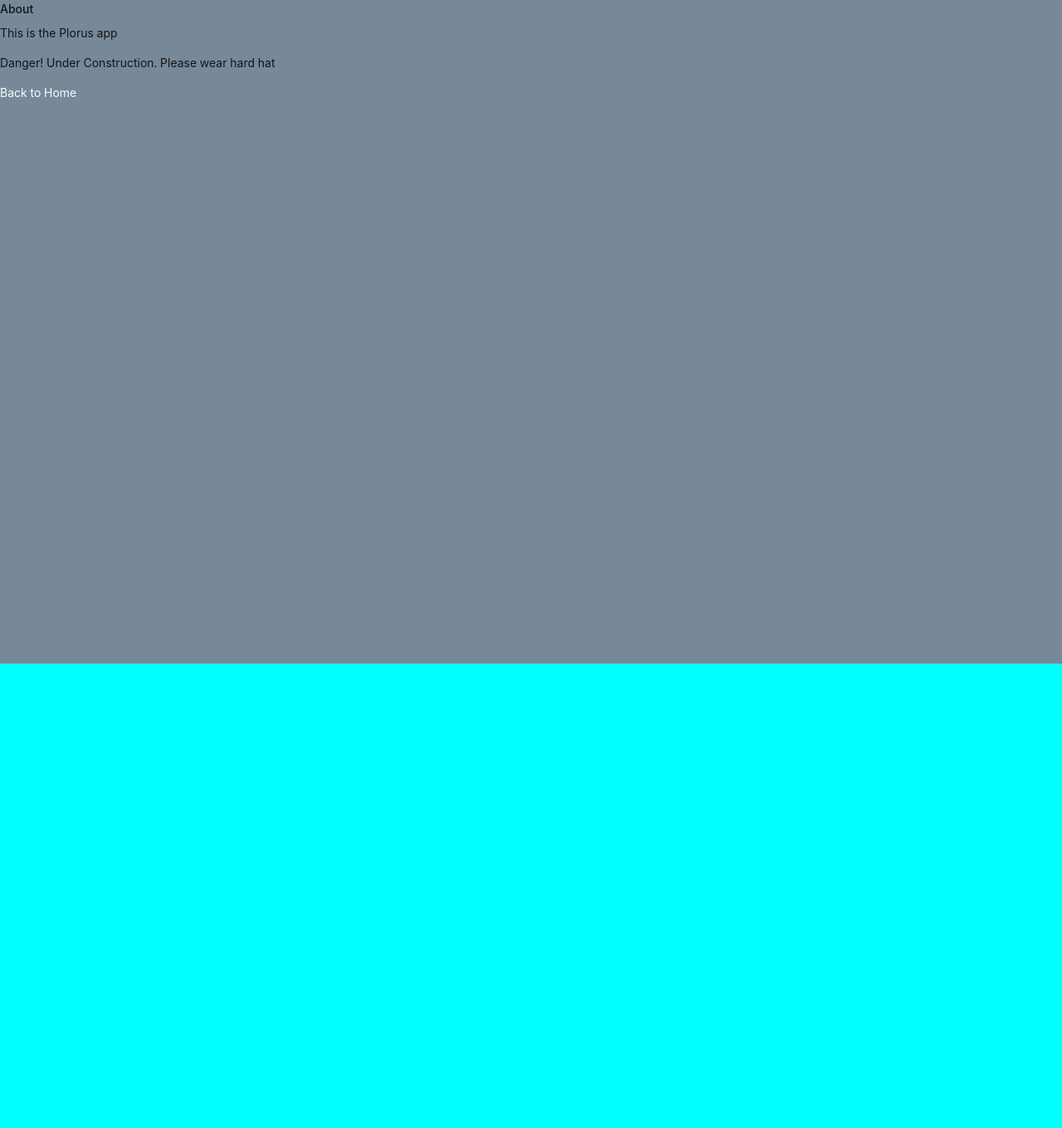
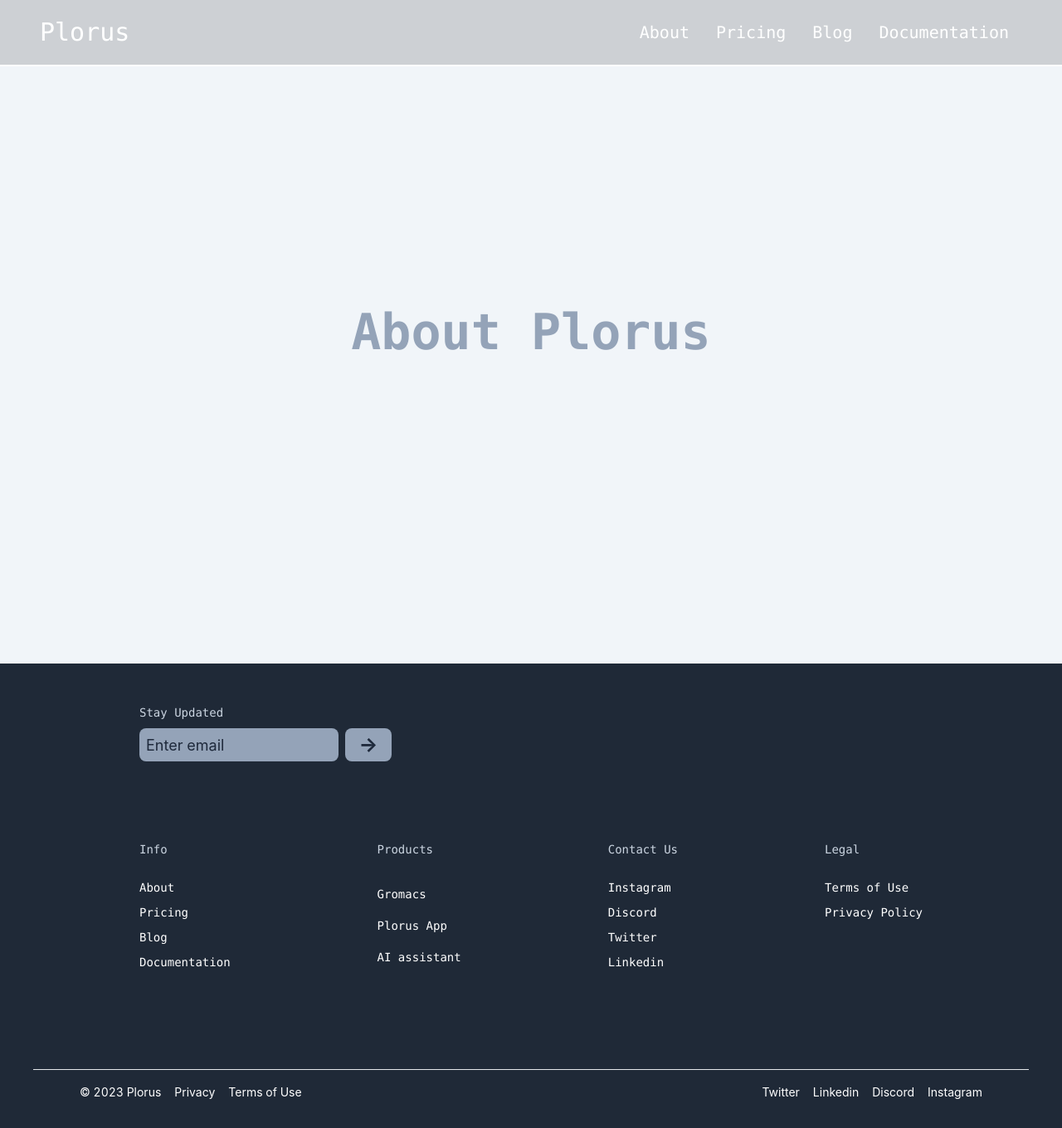
Before and after one commit to pragyachik/Plorus, a Next.js app: page /about in a window 1280 px wide. Shown: the whole page at 83% size. Before the commit the page ends 800 px from the top, so only its background shows below. Built offline with nearby package versions, Linux system fonts and the light colour scheme.

Commit message:
demo, navbar, layout, fix anchor tags

```diff
--- /dev/null
+++ b/components/About.js
@@ -0,0 +1,11 @@
+
+
+export default function () {
+  return (
+    <>
+      <div className="h-[100vh] w-full bg-slate-100 text-6xl p-auto flex items-center justify-center font-mono font-semibold text-slate-400">
+        About Plorus
+      </div>
+    </>
+  )
+}
--- /dev/null
+++ b/components/AppLayout.js
@@ -0,0 +1,13 @@
+import AppNavbar from "../components/AppNavbar"
+import Footer from "../components/Footer"
+
+
+export default function AppLayout({children}) {
+  return (
+    <>
+      <AppNavbar></AppNavbar>
+      {children}
+      <Footer isStone={true}></Footer>
+    </>
+  )
+}
--- /dev/null
+++ b/components/AppNavbar.js
@@ -0,0 +1,18 @@
+import Link from "next/link"
+
+
+export default function AppNavbar () {
+  return (
+    <>
+      <nav className="h-[8vh] w-full bg-stone-100 text-black font-sans font-semibold flex flex-row items-center justify-between px-8 md:px-4 border-b-2 border-b-stone-400">
+        <div className="text-lg"><Link href="/"><a className="text-black transition-none hover:text-black hover:drop-shadow">Plorus</a></Link></div>
+        <div className="text-lg flex flex-row items-center">
+          <div className="md:hidden mx-2 text-stone-600">
+            Search
+          </div>
+          <input type="text" placeholder="Enter..." className="mx-2 p-2 text-sm bg-stone-100 border-2 border-stone-400 w-48 h-[80%] rounded-md text-stone-600"></input>
+        </div>
+      </nav>
+    </>
+  )
+}
--- a/components/Footer.js
+++ b/components/Footer.js
@@ -1,16 +1,16 @@
 
-const Footer = () => {
+const Footer = ({isStone=false}) => {
   return (
     <>
-      <div className="h-[70vh] w-full bg-gray-800 pt-8 pb-8 flex flex-col justify-between px-10">
-        <div className="w-full flex flex-col justify-left h-[10vh] px-[10vw] md:px-[1vw] pt-4">
+      <div className={"w-full flex flex-col justify-between px-10 "+(isStone?"h-[12vh] bg-stone-600 pt-2":" pt-8 pb-8 h-[70vh]  bg-gray-800")}>
+        <div className={"w-full flex flex-col justify-left h-[10vh] px-[10vw] md:px-[1vw] pt-4 "+(isStone?"hidden":"")}>
           <div className="text-slate-300 font-mono">Stay Updated</div>
           <div className="flex flex-row mt-2">
             <input type="text" className="text-lg w-60 h-10 text-md bg-slate-400 placeholder-slate-800 rounded-lg p-2" placeholder="Enter email"></input>
             <button type="submit" className="text-2xl w-14 h-10 ml-2 bg-slate-400 rounded-lg font-bold text-slate-800">&#8594;</button>
           </div>
         </div>
-        <div className="md:hidden w-full flex flex-row justify-between h-[40vh] px-[10vw]">
+        <div className={(isStone?"hidden":"md:hidden w-full flex flex-row justify-between h-[40vh] px-[10vw]")}>
           <div className="flex flex-col justify-between h-[30vh] pt-[10vh]">
             <div className="text-slate-300 font-mono font-light pb-6">Info</div>
             <div className="text-white font-mono font-normal pb-2">About</div>
@@ -38,7 +38,7 @@
           </div>
         </div>
         <div>
-          <div className="my-4 border-t border-t-volcanic-800 "></div>
+          <div className={"border-t border-t-volcanic-800 my-4"+(isStone?"":"")}></div>
             <div className="md:px-2 px-12 flex flex-row justify-between text-white ">
               <div className="flex flex-row justify-between md:hidden">
                 <div className="pl-2 pr-2">
--- a/components/HeroSection.js
+++ b/components/HeroSection.js
@@ -1,4 +1,4 @@
-import Image from 'next/image'
+import Link from 'next/link'
 // import dashboardImage from "../public/dashboard_placeholder.png"
 
 const HeroSection = () => {
@@ -16,7 +16,9 @@
               </div>
               <div className="pl-[10vw] pt-[5vh] flex flex-row">
                 <div>
-                  <button className="bg-slate-800 shadow-md text-white rounded-lg px-8 py-2 mr-4 text-lg font-bold font-mono hover:shadow-lg hover:bg-slate-900 md:text-base md:px-4 md:py-2 md:mr-2">Try our Demo!</button>
+                  <Link href="/demo">
+                    <button className="bg-slate-800 shadow-md text-white rounded-lg px-8 py-2 mr-4 text-lg font-bold font-mono hover:shadow-lg hover:bg-slate-900 md:text-base md:px-4 md:py-2 md:mr-2">Try our Demo!</button>
+                  </Link>
                   <button className="bg-slate-200 text-black shadow-md rounded-lg px-8 py-2 ml-4 text-lg font-bold font-mono hover:shadow-lg hover:bg-slate-100 md:text-base md:px-4 md:py-2 md:ml-2">Contact Us</button>
                 </div>
               </div>
--- /dev/null
+++ b/components/Layout.js
@@ -0,0 +1,13 @@
+import Navbar from "../components/Navbar"
+import Footer from "../components/Footer"
+
+
+export default function Layout({children}) {
+  return (
+    <>
+      <Navbar></Navbar>
+      {children}
+      <Footer></Footer>
+    </>
+  )
+}
--- a/components/Navbar.js
+++ b/components/Navbar.js
@@ -26,26 +26,28 @@
     </nav> */}
     <nav className={"flex flex-row justify-between px-12 md:px-6 items-center fixed top-0 left-0 h-[10vh] w-full "+(isScrolled?"shadow-[0px_4px_20px_0px_rgba(0,0,0,.15)] bg-[rgba(255,255,255,0.8)] border-none":"bg-[rgba(0,0,0,0.15)]  border-b-2 border-b-white")}>
       <div className={"text-3xl md:text-2xl font-mono "+(isScrolled?" text-black":" text-white")}>
-        Plorus
+          <Link href="/"><a className={"transition-none "+(isScrolled?"text-black hover:text-black":"text-white hover:text-white")}>
+            Plorus
+          </a></Link>
       </div>
-      <div className={"md:hidden flex flex-row space-between font-mono text-xl"+(isScrolled?" text-black":" text-white")}>
+      <div className={"md:hidden flex flex-row space-between font-mono text-xl"}>
         <div className={"pl-4 pr-4 hover:drop-shadow hover:cursor-pointer "+(isScrolled?" hover:text-emerald-500":" hover:text-emerald-200")}>
-          <Link href="/pricing"><a className={"hover:drop-shadow hover:cursor-pointer "+(isScrolled?"text-black hover:text-emerald-500":"text-white hover:text-emerald-200")}>
+          <Link href="/about"><a className={"transition-none hover:drop-shadow hover:cursor-pointer "+(isScrolled?"text-black hover:text-emerald-500":"text-white hover:text-emerald-200")}>
             About
           </a></Link>
         </div>
         <div className={"pl-4 pr-4"}>
-          <Link href="/pricing"><a className={"hover:drop-shadow hover:cursor-pointer "+(isScrolled?"text-black hover:text-emerald-500":"text-white hover:text-emerald-200")}>
+          <Link href="/pricing"><a className={"transition-none hover:drop-shadow hover:cursor-pointer "+(isScrolled?"text-black hover:text-emerald-500":"text-white hover:text-emerald-200")}>
             Pricing
           </a></Link>
         </div>
         <div className={"pl-4 pr-4 hover:drop-shadow hover:cursor-pointer "+(isScrolled?" hover:text-emerald-500":" hover:text-emerald-200")}>
-          <Link href="/pricing"><a className={"hover:drop-shadow hover:cursor-pointer "+(isScrolled?"text-black hover:text-emerald-500":"text-white hover:text-emerald-200")}>
+          <Link href="/pricing"><a className={"transition-none hover:drop-shadow hover:cursor-pointer "+(isScrolled?"text-black hover:text-emerald-500":"text-white hover:text-emerald-200")}>
             Blog
           </a></Link>
         </div>
         <div className={"pl-4 pr-4 hover:drop-shadow hover:cursor-pointer"+(isScrolled?" hover:text-emerald-500":" hover:text-emerald-200")}>
-          <Link href="/pricing"><a className={"hover:drop-shadow hover:cursor-pointer "+(isScrolled?"text-black hover:text-emerald-500":"text-white hover:text-emerald-200")}>
+          <Link href="/pricing"><a className={"transition-none hover:drop-shadow hover:cursor-pointer "+(isScrolled?"text-black hover:text-emerald-500":"text-white hover:text-emerald-200")}>
             Documentation
           </a></Link>
         </div>
--- /dev/null
+++ b/components/ResearchApp.js
@@ -0,0 +1,11 @@
+
+
+export default function () {
+  return (
+    <>
+      <div className="h-[92vh] w-full bg-slate-100 text-6xl p-auto flex items-center justify-center font-mono font-semibold text-slate-400">
+        Demo
+      </div>
+    </>
+  )
+}
--- a/pages/about.js
+++ b/pages/about.js
@@ -1,16 +1,13 @@
-import Link from "next/link"
+import About from "../components/About"
+import Layout from "../components/Layout"
 
-const About = () => {
+
+export default function Home() {
   return (
     <>
-      <div className="AboutBackground">
-      <h1>About</h1>
-      <p>This is the Plorus app</p>
-      <p>Danger! Under Construction. Please wear hard hat</p>
-      <Link href="/"><a className="backHome">Back to Home</a></Link>
-      </div>
+      <Layout>
+        <About></About>
+      </Layout>
     </>
   )
-};
-
-export default About;
+}
--- /dev/null
+++ b/pages/demo.js
@@ -0,0 +1,13 @@
+import ResearchApp from "../components/ResearchApp"
+import AppLayout from "../components/AppLayout"
+
+
+export default function Home() {
+  return (
+    <>
+      <AppLayout>
+        <ResearchApp></ResearchApp>
+      </AppLayout>
+    </>
+  )
+}
--- a/pages/index.js
+++ b/pages/index.js
@@ -1,19 +1,13 @@
-import Head from 'next/head'
-import Image from 'next/image'
-// import styles from '../styles/Home.module.css'
-import plorusStyles from '../styles/Plorus.module.css'
-import Link from "next/link"
-import Navbar from "../components/Navbar"
 import HeroSection from "../components/HeroSection"
-import Footer from "../components/Footer"
+import Layout from "../components/Layout"
 
 
 export default function Home() {
   return (
     <>
-      <Navbar></Navbar>
-      <HeroSection></HeroSection>
-      <Footer></Footer>
+      <Layout>
+        <HeroSection></HeroSection>
+      </Layout>
     </>
   )
 }
--- a/pages/pricing.js
+++ b/pages/pricing.js
@@ -1,19 +1,13 @@
-import Head from 'next/head'
-import Image from 'next/image'
-// import styles from '../styles/Home.module.css'
-import plorusStyles from '../styles/Plorus.module.css'
-import Link from "next/link"
-import Navbar from "../components/Navbar"
 import PricingSection from "../components/PricingSection"
-import Footer from "../components/Footer"
+import Layout from "../components/Layout"
 
 
 export default function Home() {
   return (
     <>
-      <Navbar></Navbar>
-      <PricingSection></PricingSection>
-      <Footer></Footer>
+      <Layout>
+        <PricingSection></PricingSection>
+      </Layout>
     </>
   )
 }
```
